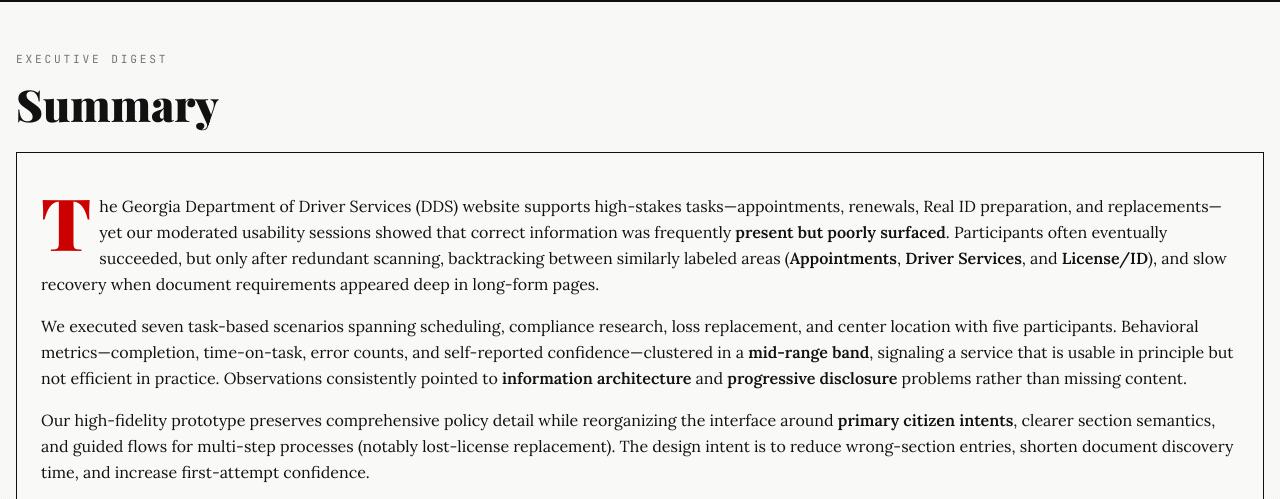
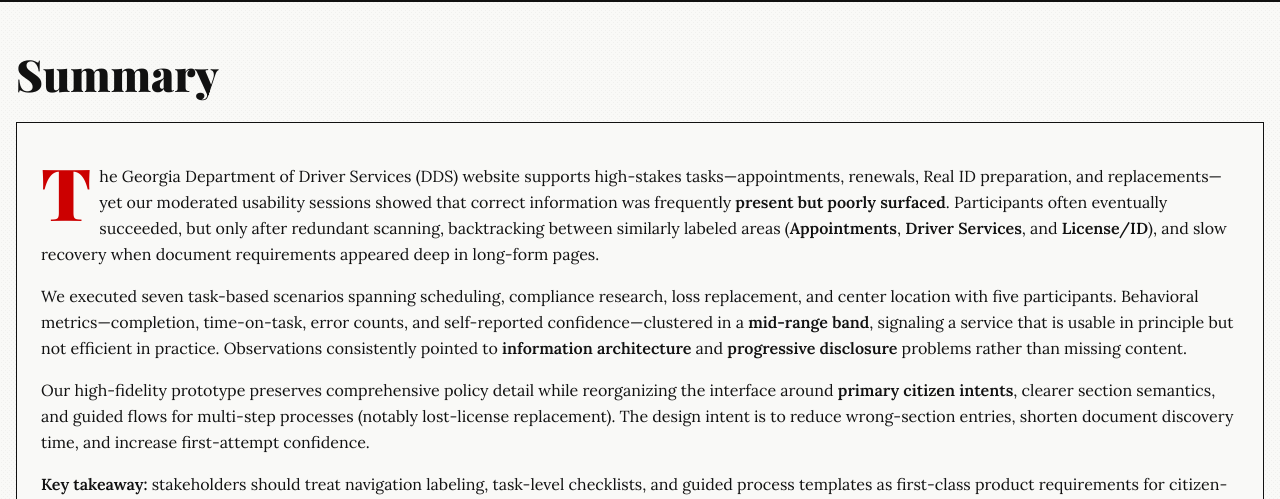
Before and after one commit to YoshiBoiy/dds, a website built with Vite: page index.html in a window 1280 px wide. Shown: the part 601-1100 px from the top of the page. Built offline with nearby package versions, Linux system fonts and the light colour scheme; a web font is replaced by a local one.

Commit message:
Update index.html

```diff
--- a/index.html
+++ b/index.html
@@ -48,7 +48,6 @@
 
       <section class="section" aria-labelledby="summary-heading">
         <div class="container">
-          <p class="section__label">Executive digest</p>
           <h2 id="summary-heading">Summary</h2>
           <div class="summary-box hard-shadow-hover">
             <p class="dropcap">
```
